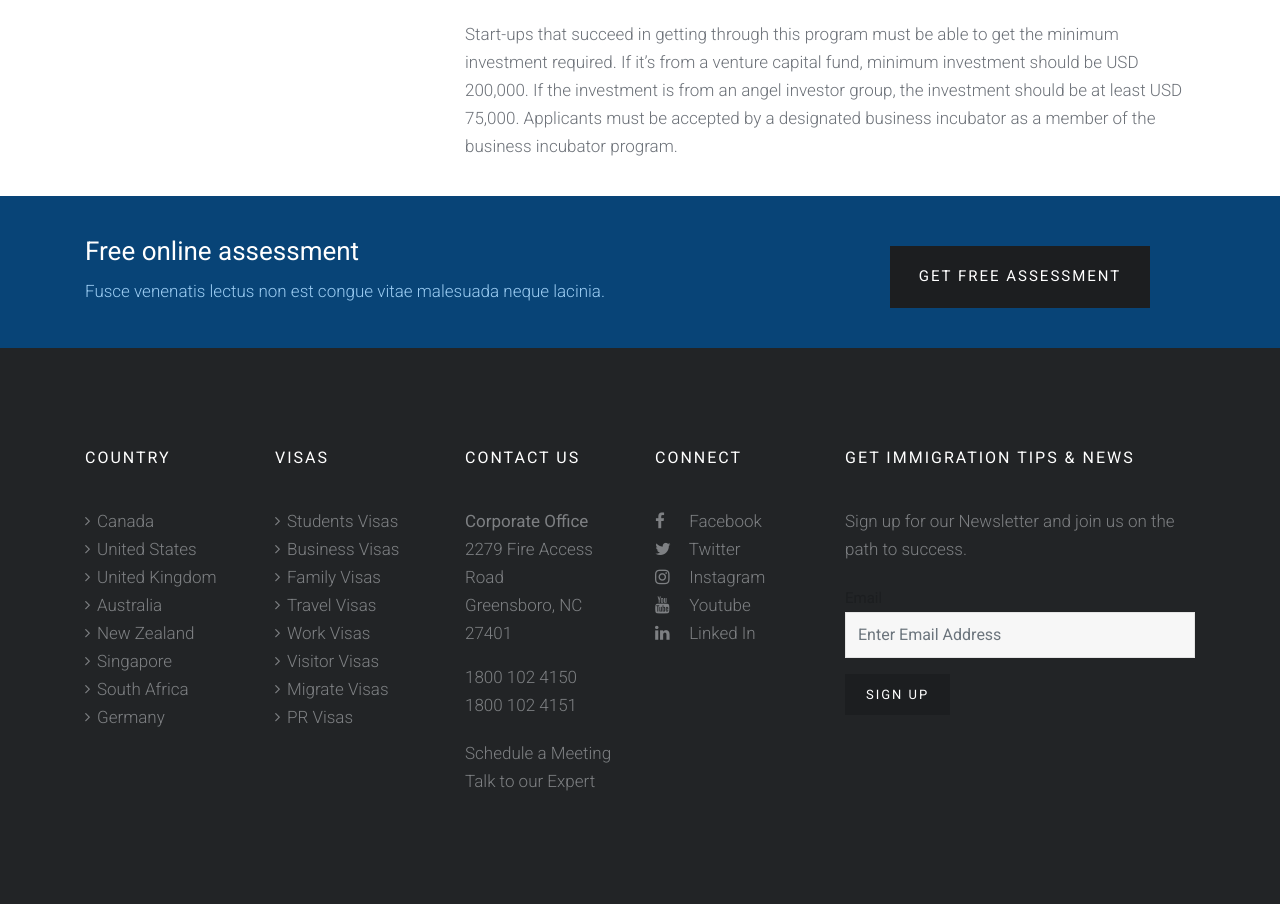
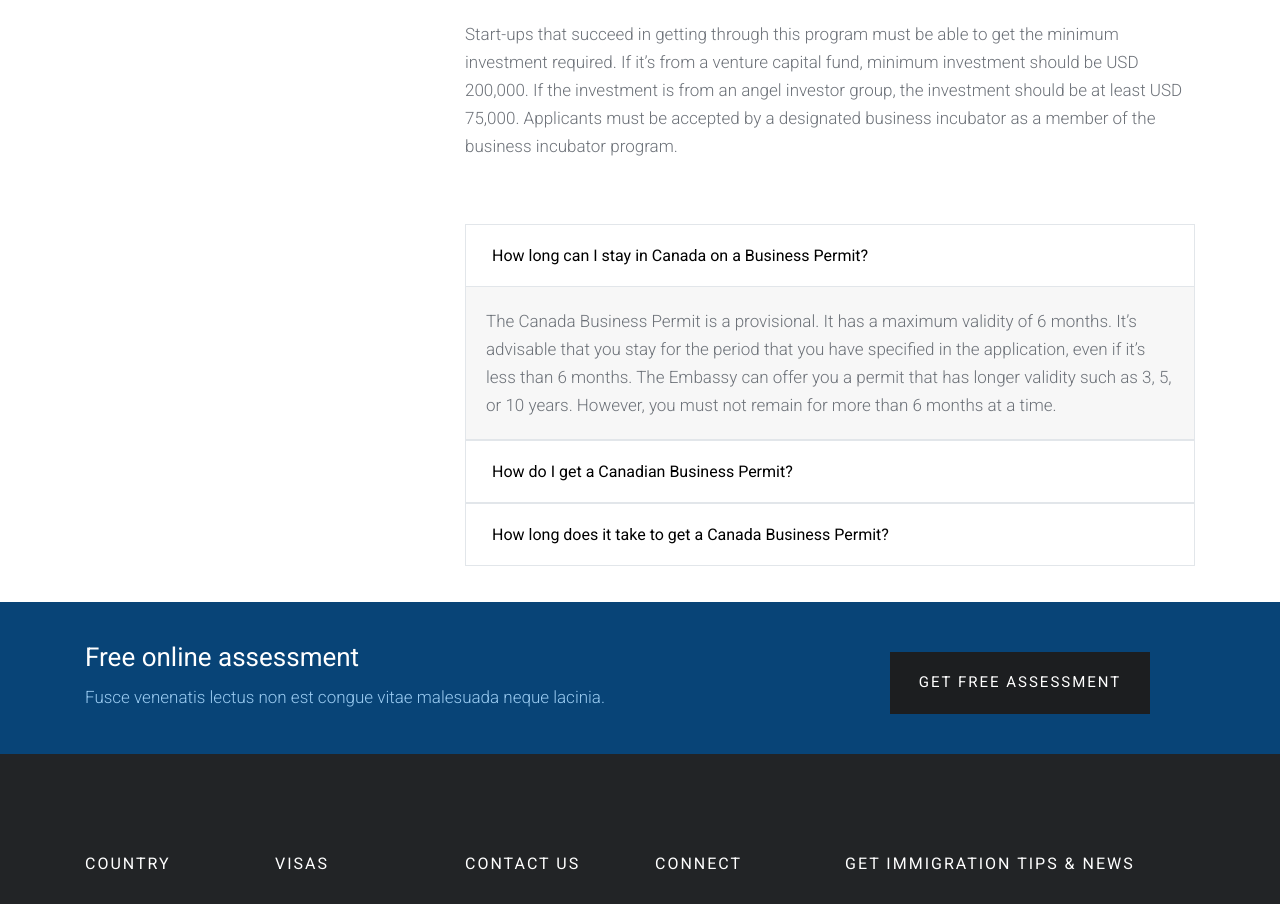
Before and after one commit to thespecialone1/visa, a PHP site: page /visa/business/canada/ in a window 1280 px wide. Shown: the part 2257-3161 px from the top of the page. Run offline with PHP 8.4, Linux system fonts and the light colour scheme.

Commit message:
accordion added

```diff
--- a/visa/business/canada/index.php
+++ b/visa/business/canada/index.php
@@ -167,6 +167,98 @@ require("./../../../partials/header.php")
 
 
 </section>
+
+<section class="container faq">
+    <div class="row mt-5">
+        <div class="col-12 col-md-4">
+        </div>
+        <div class="col-12 col-md-8 my-2">
+            <div id="accordion">
+                <div class="card-accordion">
+                    <div class="card-accordion-header" id="headingOne">
+                        <h5 class="mb-0">
+                            <button class="accordion-btn" data-toggle="collapse" data-target="#collapseOne" aria-expanded="true" aria-controls="collapseOne">
+                                How long can I stay in Canada on a Business Permit?
+                            </button>
+                        </h5>
+                    </div>
+                    <div id="collapseOne" class="collapse show" aria-labelledby="headingOne" data-parent="#accordion" style="">
+                        <div class="card-accordion-body">
+                            <p>The Canada Business Permit is a provisional. It has a maximum validity of 6 months. It’s advisable that you stay for the period that you have specified in the application, even if it’s less than 6 months. The Embassy can offer you a permit that has longer validity such as 3, 5, or 10 years. However, you must not remain for more than 6 months at a time.</p>
+                        </div>
+                    </div>
+                </div>
+                <div class="card-accordion">
+                    <div class="card-accordion-header" id="headingTwo">
+                        <h5 class="mb0">
+                            <button class="collapsed" data-toggle="collapse" data-target="#collapseTwo" aria-expanded="false" aria-controls="collapseTwo">
+                                How do I get a Canadian Business Permit?
+                            </button>
+                        </h5>
+                    </div>
+                    <div id="collapseTwo" class="collapse" aria-labelledby="headingTwo" data-parent="#accordion" style="">
+                        <div class="card-accordion-body">
+                            <p>The 5 stages given below are common in any application for Canada Business Permit irrespective of the business immigration stream you choose to apply:</p>
+                            <h2 class="text-primary">Check your eligibility</h2>
+                            <p>
+
+                                The first step is to assess if you fulfil the requires of the business program that you are interested in.
+                            </p>
+                            <h2 class="text-primary">
+                                Select the program that best suits your business
+                            </h2>
+                            <p>
+
+                                You must select the category that’s most suitable for the business type that you want to expand overseas in Canada.
+                            </p>
+                            <h2 class="text-primary">
+                                Collate the required paperwork
+                            </h2>
+                            <p>
+                                This is undoubtedly the most tiresome part of the process of business immigration to Canada. You must have all the records of information that will be a poof of fulfilling the requirements of the chosen business stream.
+
+                            </p>
+                            <h2 class="text-primary">
+                                Confirm submission format and deadlines
+                            </h2>
+
+                            <p>
+                                There can be some tough deadlines to be met depending on your chosen business immigration stream. This is to ensure that your application remains valid.
+
+                            </p>
+                            <h2 class="text-primary">
+                                Obtain a Permit or an ETA
+                            </h2>
+
+                            <p>
+
+                                You will have to get ready for your trip to Canada once your application is successful. You can obtain the Permit or the ETA (Electronic Travel Authorization).
+                            </p>
+
+                        </div>
+                    </div>
+                </div>
+                <div class="card-accordion">
+                    <div class="card-accordion-header" id="headingThree">
+                        <h5 class="mb-0">
+                            <button class="collapsed" data-toggle="collapse" data-target="#collapseThree" aria-expanded="false" aria-controls="collapseThree">
+                                How long does it take to get a Canada Business Permit?
+                            </button>
+                        </h5>
+                    </div>
+                    <div id="collapseThree" class="collapse" aria-labelledby="headingThree" data-parent="#accordion" style="">
+                        <div class="card-accordion-body">
+                            <p>This will depend on the workload of the Embassy of Canada that you have applied to. You may have to wait for 1 to 6 weeks for processing your Canada Business Permit.</p>
+                        </div>
+                    </div>
+                </div>
+            </div>
+
+        </div>
+    </div>
+
+</section>
+
 <section class="mt-10"> &nbsp;</section>
 
 <?php
```
